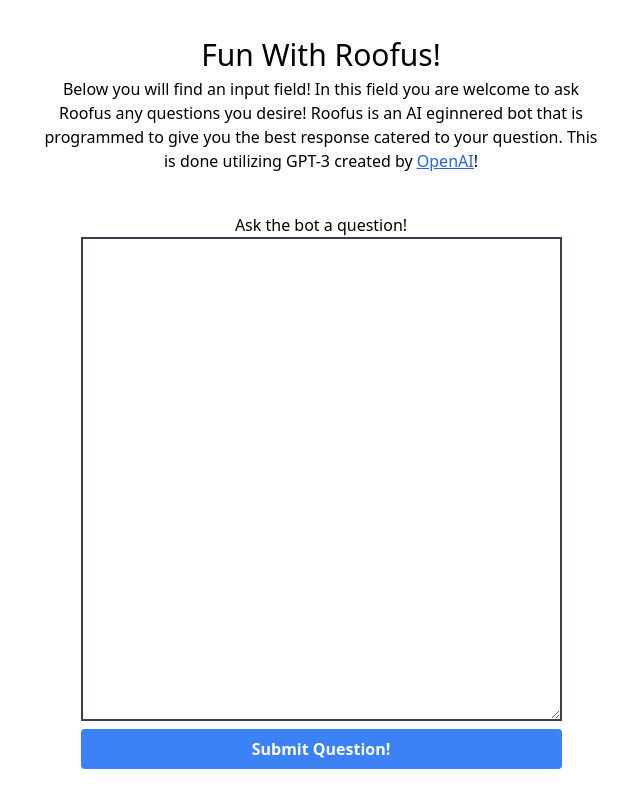
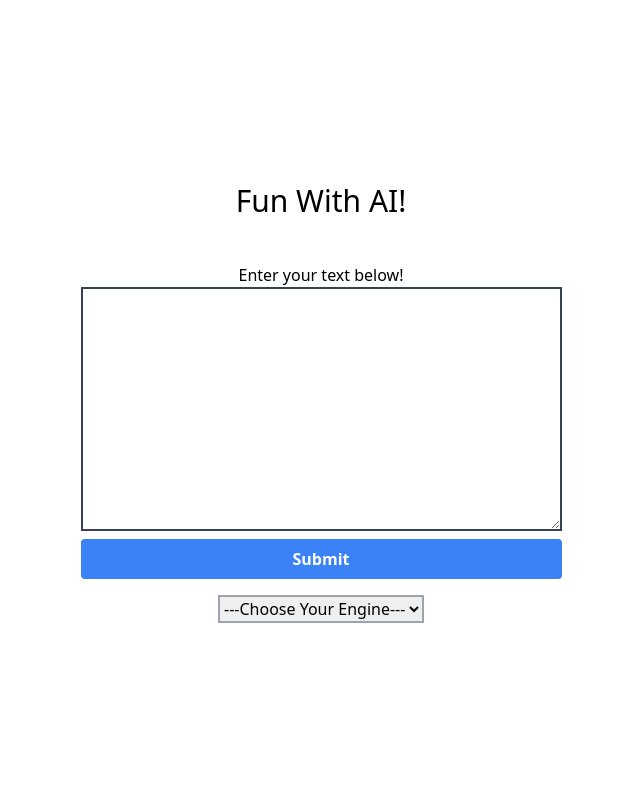
Before and after one commit to Stark-program/Shopify-Front-End-Developer-Intern-Challenge, a Next.js app: page / in a window 1280 px wide. Shown: the whole page, without its empty margins (319-959 px from the left). Built offline with nearby package versions, Linux system fonts and the light colour scheme.

Commit message:
added 2 more api endpoints. Added explenations depending on user choice. Added select menu

```diff
--- /dev/null
+++ b/pages/api/answers.ts
@@ -0,0 +1,13 @@
+import type { NextApiRequest, NextApiResponse } from 'next'
+import 'dotenv/config'
+import axios from 'axios'
+
+
+let openAi_secret_key = process.env.OPENAI_SECRET_KEY
+
+export default async function handler(
+    req: NextApiRequest,
+    res: NextApiResponse
+  ) {
+      console.log(req.body)
+  }
--- /dev/null
+++ b/pages/api/code.ts
@@ -0,0 +1,12 @@
+import type { NextApiRequest, NextApiResponse } from 'next'
+import 'dotenv/config'
+import axios from 'axios'
+
+let openAi_secret_key = process.env.OPENAI_SECRET_KEY
+
+export default async function handler(
+    req: NextApiRequest,
+    res: NextApiResponse
+  ) {
+      console.log(req.body)
+  }
--- a/pages/api/handler.ts
+++ b/pages/api/completions.ts
@@ -6,14 +6,10 @@ import axios from 'axios'
 
 let openAi_secret_key = process.env.OPENAI_SECRET_KEY
 
-type Data = {
-  name: string
-  key: string
-}
 
 export default async function handler(
   req: NextApiRequest,
-  res: NextApiResponse<Data>
+  res: NextApiResponse
 ) {
   console.log(req.body)
   let config = {
--- a/pages/index.tsx
+++ b/pages/index.tsx
@@ -1,5 +1,6 @@
 import type { NextPage } from 'next'
 import axios from 'axios'
+import { useState } from 'react'
 
 /*FOR THIS CHALLENGE THE APP MUST CONTAIN
 1. A SIMPLE INPUT FORM
@@ -8,36 +9,163 @@ import axios from 'axios'
   THE ORIGINAL PROMPT AND A RESPONSE FROM THE API.
 */
 const Home: NextPage = () => {
+  const [isAnswers, setIsAnswers] = useState(false)
+  const [isCompletions, setIsCompletions] = useState(false)
+  const [isCode, setIsCode] = useState(false)
 
-  async function test(e:any) {
+  async function completions(e: any) {
     e.preventDefault()
     let inputValue = e.target[0].value
     let data = {
       prompt: inputValue,
       max_tokens: 64,
       top_p: 1.0,
-    temperature: 0
+      temperature: 0,
     }
     try {
-    const res = await axios.post("/api/handler", data)
+      const res = await axios.post('/api/completions', data)
       console.log(res)
     } catch (err) {
       console.log(err)
     }
   }
+  async function answers(e: any) {
+    e.preventDefault()
+    let inputValue = e.target[0].value
+    let data = {
+      model: 'curie',
+      question: inputValue,
+      examples: [
+        ['How old is Elon Musk?', '50 years old'],
+        ['How long do dogs live?', '11 years old'],
+        ['What color is the sky?', 'Blue'],
+      ],
+      examples_context: 'Dogs live on average of 11 years',
+    }
+    try {
+      const res = await axios.post('api/answers', data)
+    } catch (err) {
+      console.log(err)
+    }
+  }
+  const RenderQuestionExplenation = () => {
+    return (
+      <p className="mx-2 text-center">
+        In this field you are welcome to ask any questions you desire! This is
+        an AI engineered bot that is programmed to give you the best response
+        catered to your question. This is done utilizing GPT-3 created by{' '}
+        <span className="text-blue-600 underline">
+          <a href="https://openai.com/api/" target="_blank">
+            OpenAI
+          </a>
+        </span>
+        !
+      </p>
+    )
+  }
+  const RenderCompletionExplenation = () => {
+    return (
+      <p className="mx-2 text-center">
+        In this field you are welcome to write any prompt you want and the bot
+        will do its best to finish the statement! This is an AI engineered bot
+        that is programmed to give you the best response catered to your input.
+        This is done utilizing GPT-3 created by{' '}
+        <span className="text-blue-600 underline">
+          <a href="https://openai.com/api/" target="_blank">
+            OpenAI
+          </a>
+        </span>
+        !
+      </p>
+    )
+  }
+  const RenderCodeExplenation = () => {
+    return (
+      <p className="mx-2 text-center">
+        In this field you are welcome to ask the AI to create a snippet of code,
+        try your best to give the bot as many details as possible to better
+        format the code you are looking for. This is an AI engineered bot that
+        is programmed to give you the best response catered to your input. This
+        is done utilizing GPT-3 created by{' '}
+        <span className="text-blue-600 underline">
+          <a href="https://openai.com/api/" target="_blank">
+            OpenAI
+          </a>
+        </span>
+        !
+      </p>
+    )
+  }
+
   return (
     <div className="flex min-h-screen flex-col items-center justify-center py-2">
-      <div className='max-w-xl'>
-        <h1 className='text-center text-[30px]'>Fun With Roofus!</h1>
-        <p className='text-center mx-2'>Below you will find an input field! In this field you are welcome to ask Roofus any questions you desire! Roofus is an AI eginnered bot that is programmed to give you the best response catered to your question. This is done utilizing GPT-3 created by <span className='text-blue-600 underline'><a href="https://openai.com/api/" target="_blank">OpenAI</a></span>!</p>
+      <div className="max-w-xl">
+        <h1 className="text-center text-[30px]">Fun With AI!</h1>
+        <div>
+          {(() => {
+            switch (true) {
+              case isAnswers:
+                return <RenderQuestionExplenation />
+
+              case isCompletions:
+                return <RenderCompletionExplenation />
+
+              case isCode:
+                return <RenderCodeExplenation />
+              default:
+                return null
+            }
+          })()}
         </div>
-      <form className="flex flex-col mt-10" onSubmit={test}>
-        <label className="flex justify-center"htmlFor='userInput'>Ask the bot a question!</label>
-        <textarea id="userInput" name="userInput" className="border-2 border-gray-700" rows={20} cols={50}></textarea>
-        <button className="bg-blue-500 hover:bg-blue-700 text-white font-bold py-2 px-4 rounded mt-2" type="submit">
-          Submit Question!
+      </div>
+      <form className="mt-10 flex flex-col" onSubmit={completions}>
+        <label className="flex justify-center" htmlFor="userInput">
+          Enter your text below!
+        </label>
+        <textarea
+          id="userInput"
+          name="userInput"
+          className="border-2 border-gray-700"
+          rows={10}
+          cols={50}
+        ></textarea>
+        <button
+          className="mt-2 rounded bg-blue-500 py-2 px-4 font-bold text-white hover:bg-blue-700"
+          type="submit"
+        >
+          Submit
         </button>
       </form>
+      <div className="mt-4 flex">
+        <select
+          className="border-2 border-gray-400"
+          onChange={(e) => {
+            let value = e.target.value
+            if (value === 'completion') {
+              setIsCompletions(true)
+              setIsAnswers(false)
+              setIsCode(false)
+            } else if (value === 'answer') {
+              setIsAnswers(true)
+              setIsCompletions(false)
+              setIsCode(false)
+            } else if (value === 'code') {
+              setIsCode(true)
+              setIsCompletions(false)
+              setIsAnswers(false)
+            } else if (value === 'none') {
+              setIsCode(false)
+              setIsAnswers(false)
+              setIsCompletions(false)
+            }
+          }}
+        >
+          <option value="none">---Choose Your Engine---</option>
+          <option value="completion">Completion</option>
+          <option value="answer">Answer</option>
+          <option value="code">Code</option>
+        </select>
+      </div>
     </div>
   )
 }
```
Lines whose indentation alone changed are shown as unchanged.
